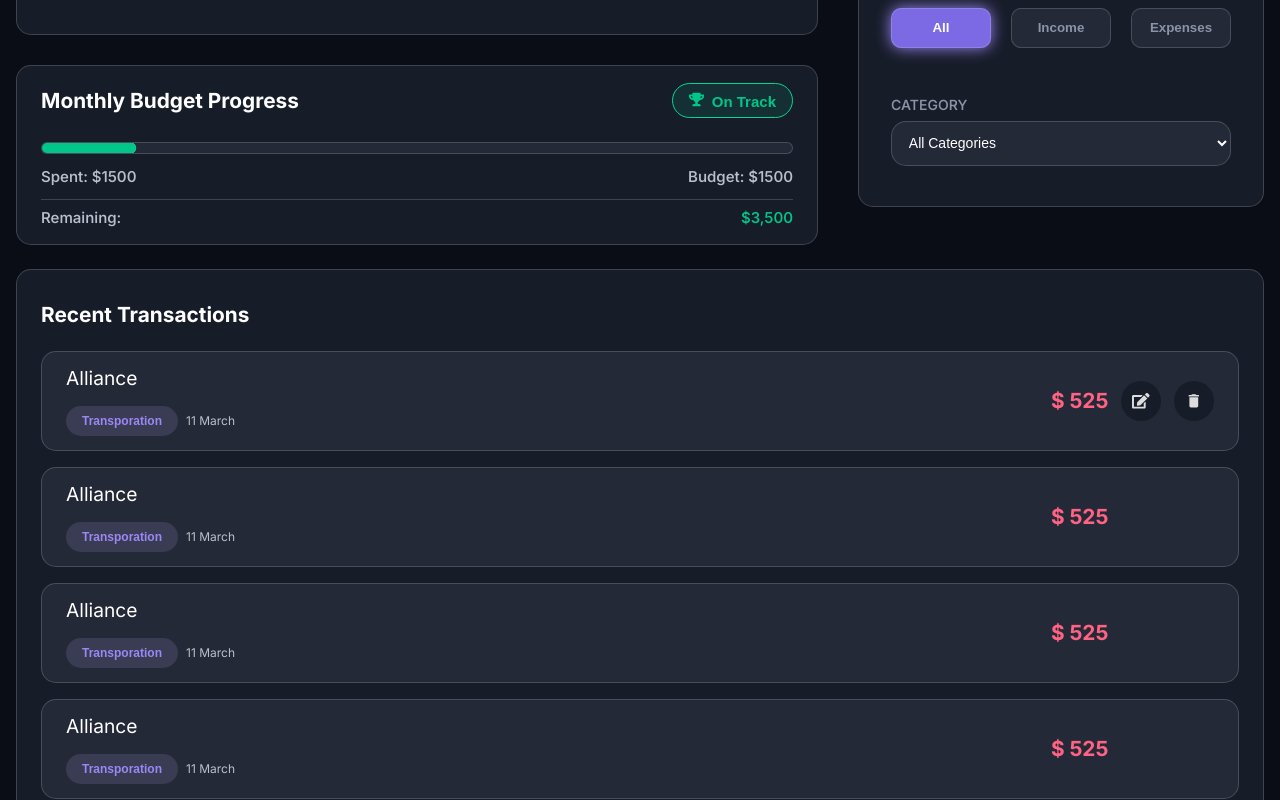
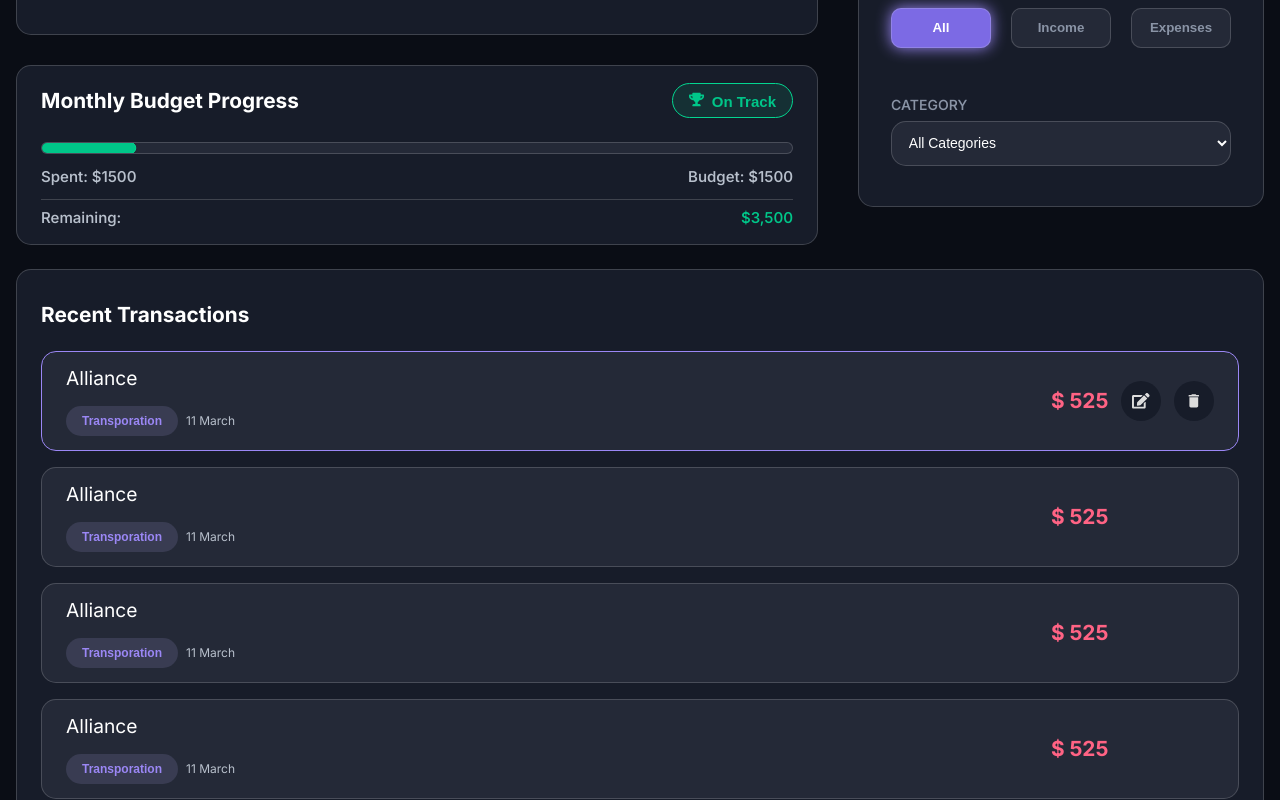
Before and after one commit to ALI-RAZA816/Expense-Tracker-Chart, a React (Vite) app: page / in a window 1280 px wide. In both pictures the pointer is over the item 640 px from the left and 1116 px from the top of the page. Shown: the part 716-1516 px from the top of the page. Built offline with nearby package versions, Linux system fonts and the light colour scheme.

Commit message:
add margin

```diff
--- a/src/css/TransactionRecords.module.css
+++ b/src/css/TransactionRecords.module.css
@@ -12,6 +12,10 @@
     font-size: 1.3rem;
 }
 
+.records ul li:hover{
+    border-color: #9B87F5;
+}
+
 .records ul li{
     height: 100px;
     display: flex;
@@ -21,6 +25,7 @@
     /* border: 1px solid red; */
     list-style-type: none;
     background: #242937;
+    transition: border .50s ease;
     padding: 2rem 1.5rem;
     border: 1px solid #efefef2f;
 }
```
